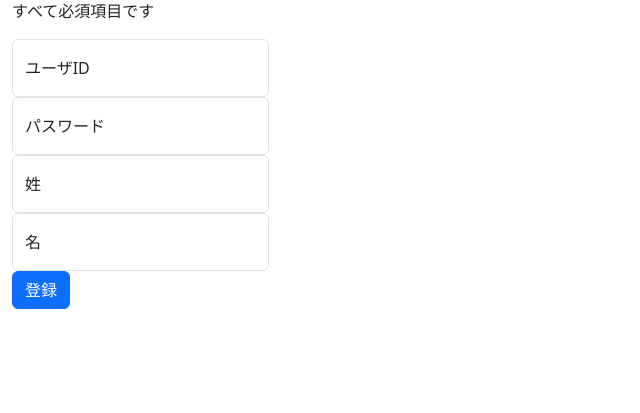
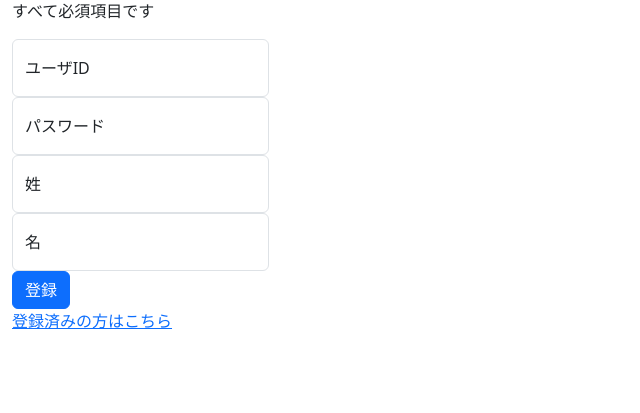
Before and after one commit to s25g2120/flask-face-app, a Flask app: page /register in a window 1280 px wide. Shown: the part 57-470 px from the top of the page, without its empty margins (0-640 px from the left). Run offline with Flask 3, Linux system fonts and the light colour scheme.

Commit message:
login.htmlへのリンクを追加

```diff
--- a/templates/register.html
+++ b/templates/register.html
@@ -37,10 +37,12 @@
             </div>
         </div>
     </div>
+
     <div class="row">
         <div class="col-auto">
             <input class="btn btn-primary" type="submit" value="登録">
         </div>
     </div>
+    <a href="/login">登録済みの方はこちら</a>
 </form>
 {% endblock content %}
```
